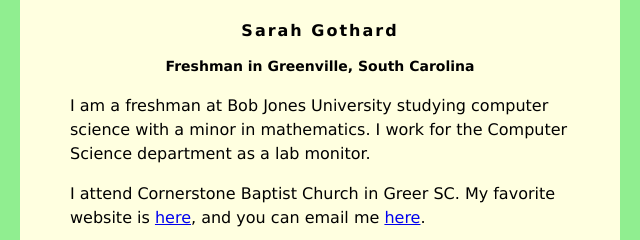
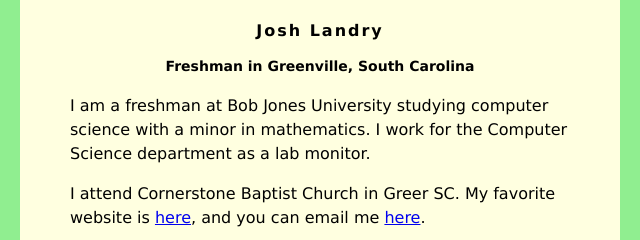
Before and after one commit to JoshLan04/JoshLan04.github.io, a plain HTML site: page index.html in a window 1280 px wide. Shown: the top 240 px of the page, 320-960 px from the left. Drawn offline with Linux system fonts and the light colour scheme.

Commit message:
Update index.html

```diff
--- a/index.html
+++ b/index.html
@@ -30,7 +30,7 @@ h3 {
 </head>
 <body>
     <div id="content">
-        <h1>Sarah Gothard</h1>
+        <h1>Josh Landry</h1>
         <h2>Freshman in Greenville, South Carolina</h2>
 
          <p>I am a freshman at Bob Jones University studying computer science with a minor in
```
